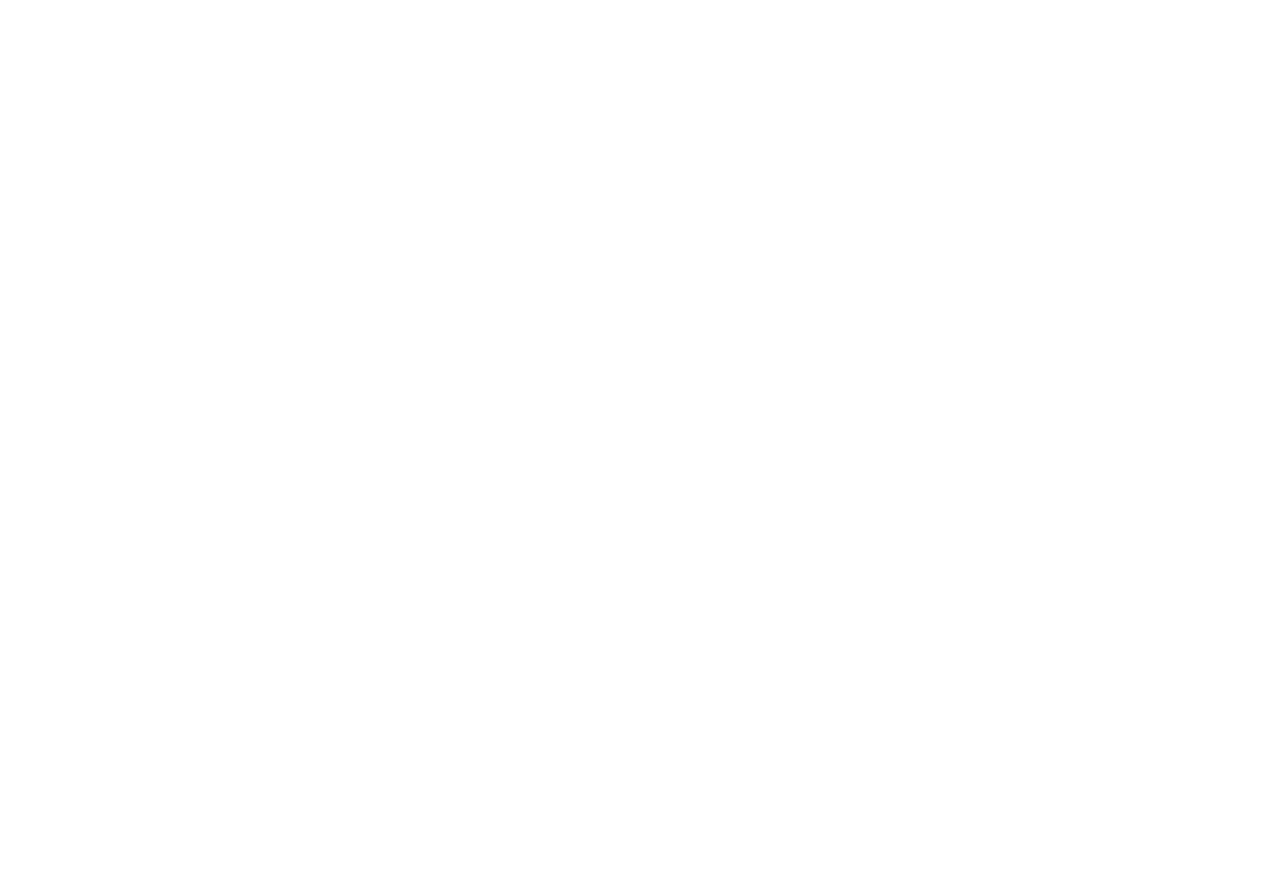
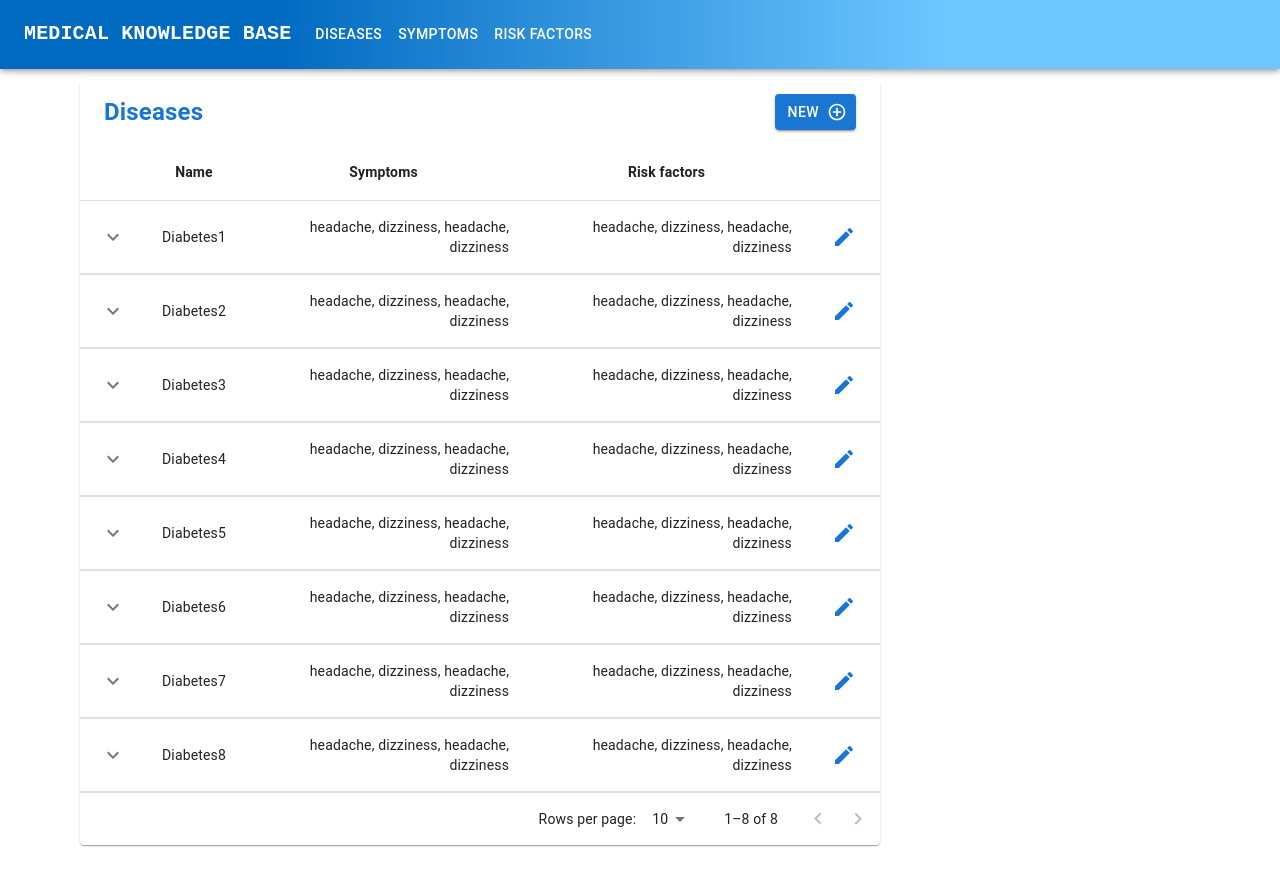
Before and after one commit to hannaszepesi/medical-knowlegde-base, a React (Create React App) app in the folder frontend/: page /diseases in a window 1280 px wide. Before the commit this address had no page. Shown: the top 886 px of the page. Before the commit the page ends 800 px from the top, so only its background shows below. Built offline with nearby package versions, Linux system fonts and the light colour scheme.

Commit message:
add routes to router

```diff
--- a/frontend/src/index.js
+++ b/frontend/src/index.js
@@ -5,6 +5,8 @@
 import reportWebVitals from './reportWebVitals';
 import {BrowserRouter, Route, Routes} from "react-router-dom";
 import Diseases from "./components/Diseases";
+import Symptoms from "./components/Symtoms";
+import RiskFactors from "./components/RiskFactors";
 
 const root = ReactDOM.createRoot(document.getElementById('root'));
 root.render(
@@ -13,6 +15,9 @@
           <Routes>
               <Route path="/" element={<App />}>
                   <Route path="" element={<Diseases />}/>
+                  <Route path="/diseases" element={<Diseases />}/>
+                  <Route path="/symptoms" element={<Symptoms />}/>
+                  <Route path="/risk-factors" element={<RiskFactors />}/>
               </Route>
           </Routes>
       </BrowserRouter>
```
